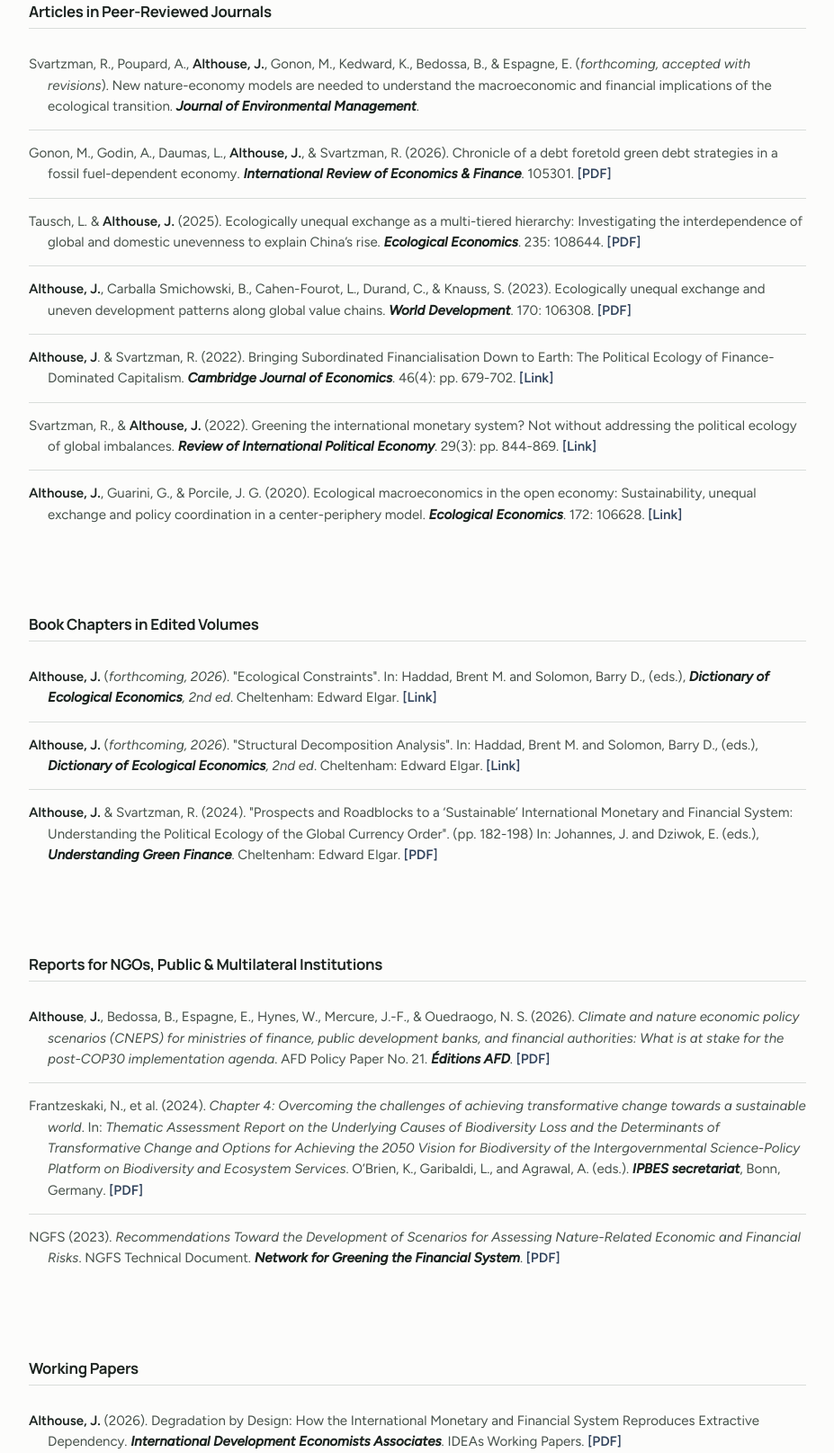
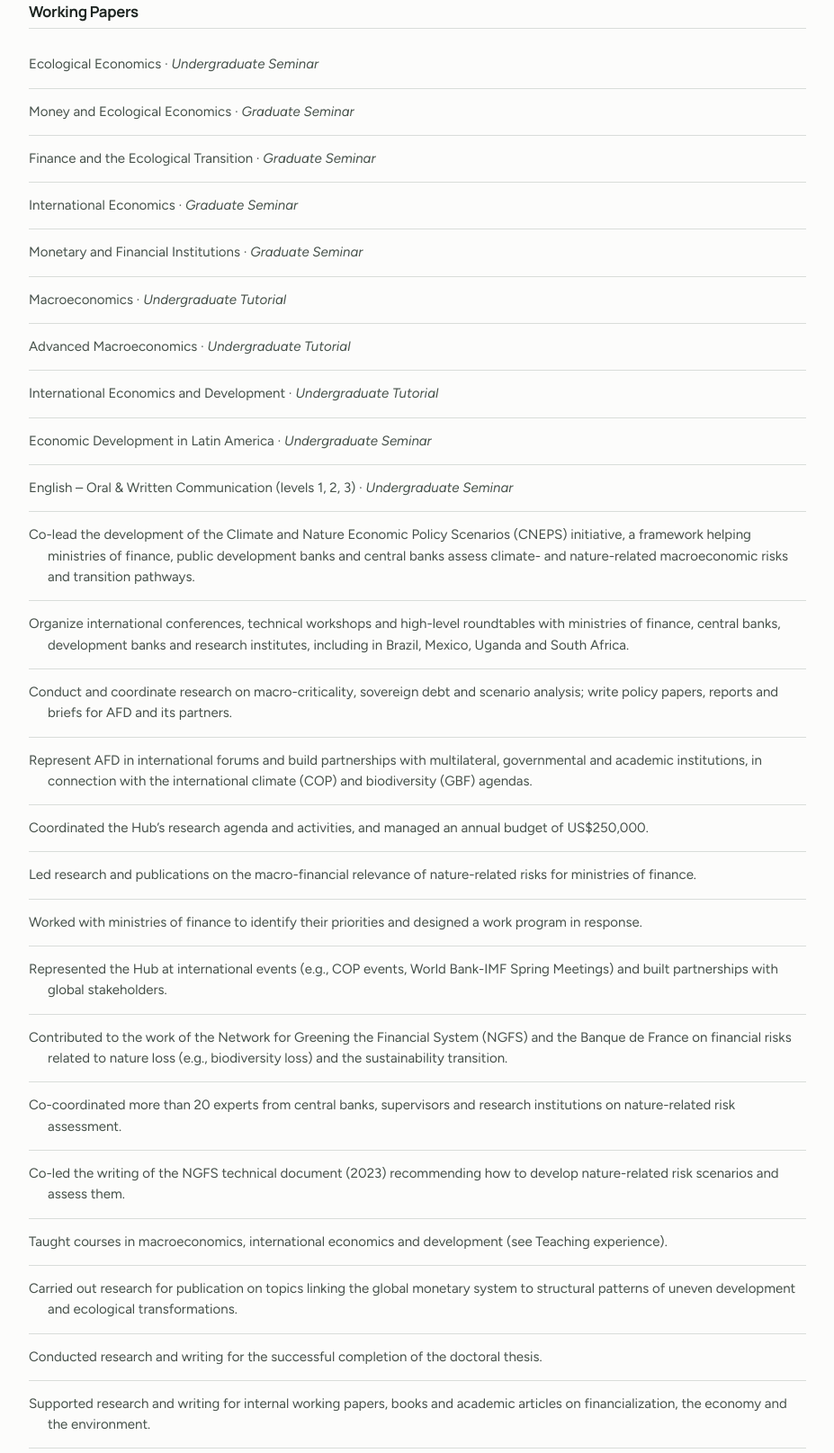
Before and after one commit to jalthouse2/jeffalthouse-site, a plain HTML site: page research.html in a window 1280 px wide. Shown: the part 200-1815 px from the top of the page at 90% size, without its empty margins (176-1103 px from the left). Drawn offline with Linux system fonts and the light colour scheme.

Commit message:
Auto-sync research.html from CV

```diff
--- a/research.html
+++ b/research.html
@@ -31,61 +31,40 @@
 
     <!-- RESEARCH-AUTO-START: content below is regenerated automatically from the CV. Do not hand-edit between these markers — edits will be overwritten on the next sync. -->
     <section class="block">
-      <h2>Articles in Peer-Reviewed Journals</h2>
-      <ul class="pub-list">
-        <li>Svartzman, R., Poupard, A., <strong>Althouse, J.</strong>, Gonon, M., Kedward, K., Bedossa, B., & Espagne, E. (<em>forthcoming, accepted with revisions</em>). New nature-economy models are needed to understand the macroeconomic and financial implications of the ecological transition. <strong><em>Journal of Environmental Management</em></strong>.</li>
-        <li>Gonon, M., Godin, A., Daumas, L., <strong>Althouse, J.</strong>, & Svartzman, R. (2026). Chronicle of a debt foretold green debt strategies in a fossil fuel-dependent economy. <strong><em>International Review of Economics & Finance</em></strong>. 105301. <a href="https://www.sciencedirect.com/science/article/pii/S1059056026004144" target="_blank" rel="noopener">[PDF]</a></li>
-        <li>Tausch, L. & <strong>Althouse, J.</strong> (2025). Ecologically unequal exchange as a multi-tiered hierarchy: Investigating the interdependence of global and domestic unevenness to explain China’s rise. <strong><em>Ecological Economics</em></strong>. 235: 108644. <a href="https://www.sciencedirect.com/science/article/pii/S0921800925001272" target="_blank" rel="noopener">[PDF]</a></li>
-        <li><strong>Althouse, J.</strong>, Carballa Smichowski, B., Cahen-Fourot, L., Durand, C., & Knauss, S. (2023). Ecologically unequal exchange and uneven development patterns along global value chains. <strong><em>World Development</em></strong>.<em> </em>170:<em> </em>106308. <a href="https://www.sciencedirect.com/science/article/pii/S0305750X23001262" target="_blank" rel="noopener">[PDF]</a></li>
-        <li><strong>Althouse, J</strong>. & Svartzman, R. (2022). Bringing Subordinated Financialisation Down to Earth: The Political Ecology of Finance-Dominated Capitalism. <strong><em>Cambridge Journal of Economics</em></strong>. 46(4): pp. 679-702. <a href="https://academic.oup.com/cje/article-abstract/46/4/679/6598707" target="_blank" rel="noopener">[Link]</a></li>
-        <li>Svartzman, R., & <strong>Althouse, J. </strong>(2022). Greening the international monetary system? Not without addressing the political ecology of global imbalances. <strong><em>Review of International Political Economy</em></strong>. 29(3): pp. 844-869. <a href="https://www.tandfonline.com/doi/full/10.1080/09692290.2020.1854326" target="_blank" rel="noopener">[Link]</a></li>
-        <li><strong>Althouse, J.</strong>, Guarini, G., & Porcile, J. G. (2020). Ecological macroeconomics in the open economy: Sustainability, unequal exchange and policy coordination in a center-periphery model. <strong><em>Ecological Economics</em></strong>. 172: 106628. <a href="https://www.sciencedirect.com/science/article/abs/pii/S0921800919314247" target="_blank" rel="noopener">[Link]</a></li>
-      </ul>
-    </section>
-
-    <section class="block">
-      <h2>Book Chapters in Edited Volumes</h2>
-      <ul class="pub-list">
-        <li><strong>Althouse, J.</strong> (<em>forthcoming, 2026</em>). "Ecological Constraints". In: Haddad, Brent M. and Solomon, Barry D., (eds.), <strong><em>Dictionary of Ecological Economics</em></strong><em>, 2nd ed</em>. Cheltenham: Edward Elgar. <a href="https://www.elgaronline.com/display/book/9781788974912/9781788974912.xml" target="_blank" rel="noopener">[Link]</a></li>
-        <li><strong>Althouse, J.</strong> (<em>forthcoming, 2026</em>). "Structural Decomposition Analysis". In: Haddad, Brent M. and Solomon, Barry D., (eds.), <strong><em>Dictionary of Ecological Economics</em></strong><em>, 2nd ed</em>. Cheltenham: Edward Elgar. <a href="https://www.elgaronline.com/display/book/9781788974912/9781788974912.xml" target="_blank" rel="noopener">[Link]</a></li>
-        <li><strong>Althouse, J.</strong> & Svartzman, R. (2024). "Prospects and Roadblocks to a ‘Sustainable’ International Monetary and Financial System: Understanding the Political Ecology of the Global Currency Order". (pp. 182-198) In: Johannes, J. and Dziwok, E. (eds.), <strong><em>Understanding Green Finance</em></strong>. Cheltenham: Edward Elgar. <a href="https://www.researchgate.net/publication/377521868_Prospects_and_roadblocks_to_a_sustainable_international_monetary_and_financial_system" target="_blank" rel="noopener">[PDF]</a></li>
-      </ul>
-    </section>
-
-    <section class="block">
-      <h2>Reports for NGOs, Public & Multilateral Institutions</h2>
-      <ul class="pub-list">
-        <li><strong>Althouse</strong>,<strong> J.</strong>, Bedossa, B., Espagne, E., Hynes, W., Mercure, J.-F., & Ouedraogo, N. S. (2026). <em>Climate and nature economic policy scenarios (CNEPS) for ministries of finance, public development banks, and financial authorities: What is at stake for the post-COP30 implementation agenda</em>. AFD Policy Paper No. 21. <strong><em>Éditions AFD</em></strong>. <a href="https://www.afd.fr/sites/default/files/2026-06/policy-paper-ndeg21-uk-bat-web-ac.pdf" target="_blank" rel="noopener">[PDF]</a></li>
-        <li>Frantzeskaki, N., et al. (2024). <em>Chapter 4: Overcoming the challenges of achieving transformative change towards a sustainable world</em>. In: <em>Thematic Assessment Report on the Underlying Causes of Biodiversity Loss and the Determinants of Transformative Change and Options for Achieving the 2050 Vision for Biodiversity of the Intergovernmental Science-Policy Platform on Biodiversity and Ecosystem Services</em>. O’Brien, K., Garibaldi, L., and Agrawal, A. (eds.). <strong><em>IPBES secretariat</em></strong>, Bonn, Germany. <a href="https://doi.org/10.5281/zenodo.11382246" target="_blank" rel="noopener">[PDF]</a></li>
-        <li>NGFS (2023). <em>Recommendations Toward the Development of Scenarios for Assessing Nature-Related Economic and Financial Risks</em>. NGFS Technical Document. <strong><em>Network for Greening the Financial System</em></strong>. <a href="https://www.ngfs.net/sites/default/files/medias/documents/ngfs_nature_scenarios_recommendations.pdf" target="_blank" rel="noopener">[PDF]</a></li>
-      </ul>
-    </section>
-
-    <section class="block">
       <h2>Working Papers</h2>
       <ul class="pub-list">
-        <li><strong>Althouse, J.</strong> (2026). Degradation by Design: How the International Monetary and Financial System Reproduces Extractive Dependency. <strong><em>International Development Economists Associates</em></strong>. IDEAs Working Papers. <a href="https://www.networkideas.org/wp-content/uploads/2026/09/Working-Paper_Degradation-by-design.pdf" target="_blank" rel="noopener">[PDF]</a></li>
-        <li>Gonon, M., Daumas, L., Godin, A., <strong>Althouse, J.</strong>, & Svartzman, R. (2025). Sovereign Debt Management with Environmental Conditionality and Macroeconomic Stability-Evidence from Colombia. SSRN Working Paper no. 5589542. <a href="https://papers.ssrn.com/sol3/papers.cfm?abstract_id=5589542" target="_blank" rel="noopener">[PDF]</a></li>
-        <li>Gonon, M., Daumas, L., Godin, A., <strong>Althouse, J.</strong>, & Svartzman, R. (2025). Chronicle of a Debt Foretold: Sovereign Debt Management Strategies for Colombia’s Climate and Biodiversity Transition. CEPR Discussion Paper No. 20443. <strong><em>CEPR Press</em></strong>. <a href="https://cepr.org/publications/dp20443" target="_blank" rel="noopener">[Link]</a></li>
-        <li><strong>Althouse, J.</strong>, Bedossa, B., Espagne, E., Faucher, L., Gonon, M., Kedward, K., Modica Scala, A., Poupard, A., & Svartzman, R. (2025). From Climate to Nature Macro-Criticality: Exploring New Scenarios and Modeling Frameworks. CEPR Discussion Paper No. 19987. <strong><em>CEPR Press</em></strong>. <a href="https://cepr.org/publications/dp19987" target="_blank" rel="noopener">[Link]</a></li>
-        <li>Gonon, M., <strong>Althouse, J.</strong> & Svartzman, R. (2024). Bridging the Gap in Biodiversity Financing – Current Landscape, Available Data, and Strategies for Mobilization. UCL IIPP Working Paper Series: WP 2024-14. <strong><em>University College London</em></strong>. <a href="https://www.ucl.ac.uk/bartlett/sites/bartlett/files/new_wp2024-14.pdf" target="_blank" rel="noopener">[PDF]</a></li>
-      </ul>
-    </section>
-
-    <section class="block">
-      <h2>Media — Podcasts & Radio</h2>
-      <ul class="pub-list">
-        <li>Tordjman, H. & <strong>Althouse, J.</strong> (2024). “Les économistes se préoccupent-ils d’écologie ?”. <strong><em>Entendez-Vous l’Éco?</em></strong><strong>.</strong> Radio France. <a href="https://www.radiofrance.fr/franceculture/podcasts/entendez-vous-l-eco/2000-2025-les-economistes-se-preoccupent-ils-d-ecologie-6879760" target="_blank" rel="noopener">[Link]</a></li>
-        <li><strong>Althouse, J.</strong> & Svartzman, R. (2024). “The Ecological Economics of the International Monetary System”. <strong><em>Economics For Rebels</em></strong><em> </em>podcast. European Society for Ecological Economics. <a href="https://open.spotify.com/episode/6NqQElh1TCXzu6qhFxnaGj" target="_blank" rel="noopener">[Link]</a></li>
-      </ul>
-    </section>
-
-    <section class="block">
-      <h2>Media — Blogs</h2>
-      <ul class="pub-list">
-        <li>Espagne, E., Bedossa, B., Mercure, J.-F., Hynes, W., & <strong>Althouse, J</strong>. (2025). “The post-COP30 implementation agenda: What next for finance ministries around the world?” <strong><em>Global dev</em></strong>. 10 December 2025. <a href="https://globaldev.blog/post-cop30-what-next-for-finance-ministries/" target="_blank" rel="noopener">[Link]</a></li>
-        <li><strong>Althouse, J.</strong> & Svartzman, R. (2024). “Is there a sustainability "finance gap" to fill?: Transforming the international monetary and financial system to enable an ecological transition”. <strong><em>World Capital Institute</em></strong>. 27 August 2024. <a href="https://tinyurl.com/sustainability-finance-gap" target="_blank" rel="noopener">[Link]</a></li>
-        <li><strong>Althouse, J.</strong>, Faucher, L. & Svartzman, R. (2024). "Biodiversity COP 16: Where EU Member States Stand on National Biodiversity Strategies and Action Plans". <strong><em>Institute for European Policymaking (IEP) Bocconi University</em></strong>. <a href="https://tinyurl.com/iepbocconibiodiv" target="_blank" rel="noopener">[Link]</a></li>
+        <li>Ecological Economics · <em>Undergraduate Seminar</em></li>
+        <li>Money and Ecological Economics · <em>Graduate Seminar</em></li>
+        <li>Finance and the Ecological Transition · <em>Graduate Seminar</em></li>
+        <li>International Economics · <em>Graduate Seminar</em></li>
+        <li>Monetary and Financial Institutions · <em>Graduate Seminar</em></li>
+        <li>Macroeconomics · <em>Undergraduate Tutorial</em></li>
+        <li>Advanced Macroeconomics · <em>Undergraduate Tutorial</em></li>
+        <li>International Economics and Development · <em>Undergraduate Tutorial</em></li>
+        <li>Economic Development in Latin America · <em>Undergraduate Seminar</em></li>
+        <li>English – Oral & Written Communication (levels 1, 2, 3) · <em>Undergraduate Seminar</em></li>
+        <li>Co-lead the development of the Climate and Nature Economic Policy Scenarios (CNEPS) initiative, a framework helping ministries of finance, public development banks and central banks assess climate- and nature-related macroeconomic risks and transition pathways.</li>
+        <li>Organize international conferences, technical workshops and high-level roundtables with ministries of finance, central banks, development banks and research institutes, including in Brazil, Mexico, Uganda and South Africa.</li>
+        <li>Conduct and coordinate research on macro-criticality, sovereign debt and scenario analysis; write policy papers, reports and briefs for AFD and its partners.</li>
+        <li>Represent AFD in international forums and build partnerships with multilateral, governmental and academic institutions, in connection with the international climate (COP) and biodiversity (GBF) agendas.</li>
+        <li>Coordinated the Hub’s research agenda and activities, and managed an annual budget of US$250,000.</li>
+        <li>Led research and publications on the macro-financial relevance of nature-related risks for ministries of finance.</li>
+        <li>Worked with ministries of finance to identify their priorities and designed a work program in response.</li>
+        <li>Represented the Hub at international events (e.g., COP events, World Bank-IMF Spring Meetings) and built partnerships with global stakeholders.</li>
+        <li>Contributed to the work of the Network for Greening the Financial System (NGFS) and the Banque de France on financial risks related to nature loss (e.g., biodiversity loss) and the sustainability transition.</li>
+        <li>Co-coordinated more than 20 experts from central banks, supervisors and research institutions on nature-related risk assessment.</li>
+        <li>Co-led the writing of the NGFS technical document (2023) recommending how to develop nature-related risk scenarios and assess them.</li>
+        <li>Taught courses in macroeconomics, international economics and development (see Teaching experience).</li>
+        <li>Carried out research for publication on topics linking the global monetary system to structural patterns of uneven development and ecological transformations.</li>
+        <li>Conducted research and writing for the successful completion of the doctoral thesis.</li>
+        <li>Supported research and writing for internal working papers, books and academic articles on financialization, the economy and the environment.</li>
+        <li>Coordinated office operations, including training and oversight of graduate student interns, to serve over 1,200 students.</li>
+        <li>Designed questionnaires and implemented a new monitoring and evaluation process for microlending programs; compiled data and generated statistics to assess lending impact more efficiently and effectively.</li>
+        <li>Secured $5,000 in grants for new projects.</li>
+        <li>Presented projects and programs to financiers (e.g., Microsoft, Rotary Club) and other stakeholders to raise awareness and funding.</li>
+        <li>Planned a regional conference in Bogotá for 41 grant recipients from 5 countries with a budget of $61,000, organizing travel, housing, food, enrichment activities and guest lecturers.</li>
+        <li>Reviewed scholarship applications and interviewed potential grantee candidates.</li>
+        <li>Corrected and translated internal documents, including legal and financial reports and proposals for the Fulbright Board of Directors and the U.S. Embassy in Bogotá.</li>
       </ul>
     </section>
     <!-- RESEARCH-AUTO-END -->
```
